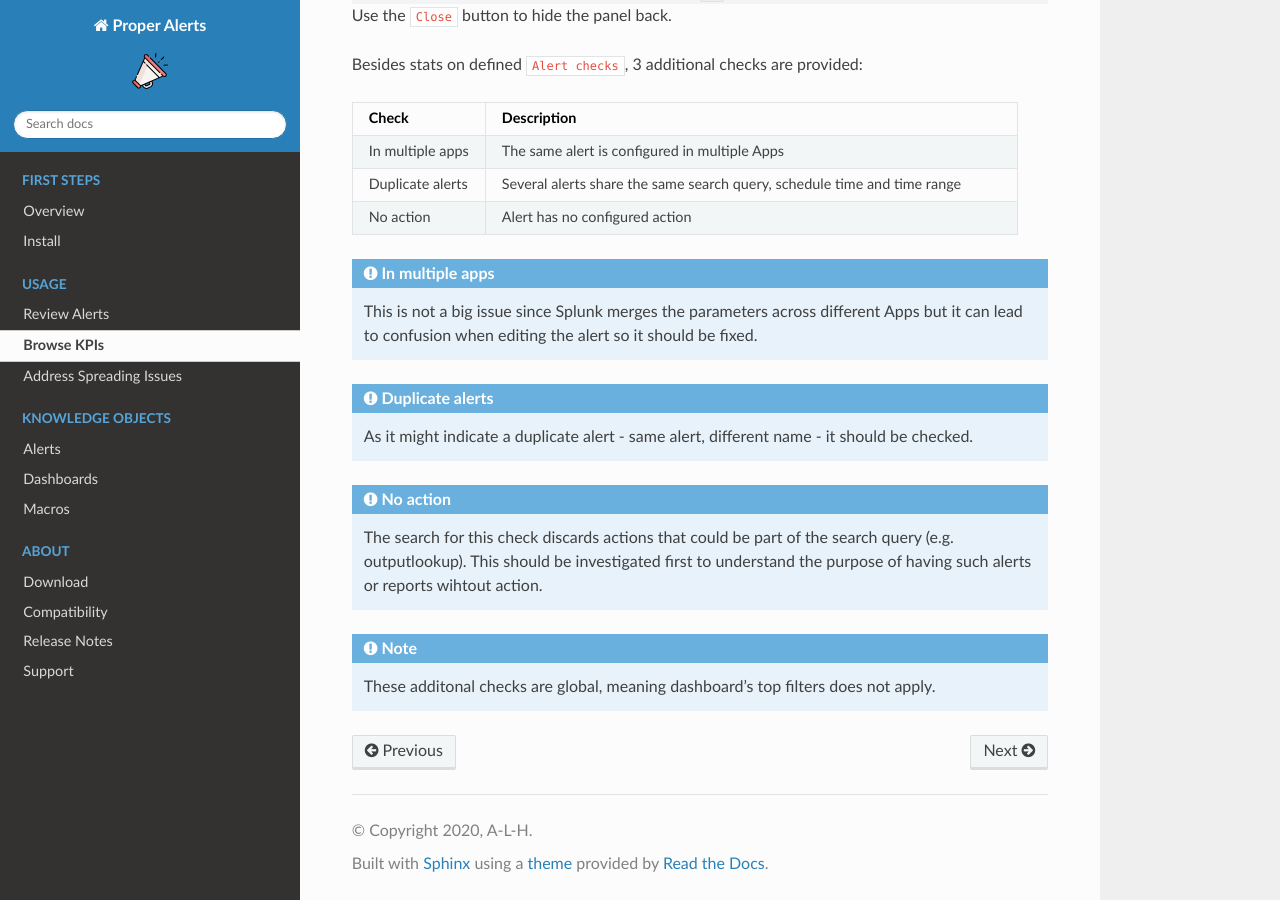
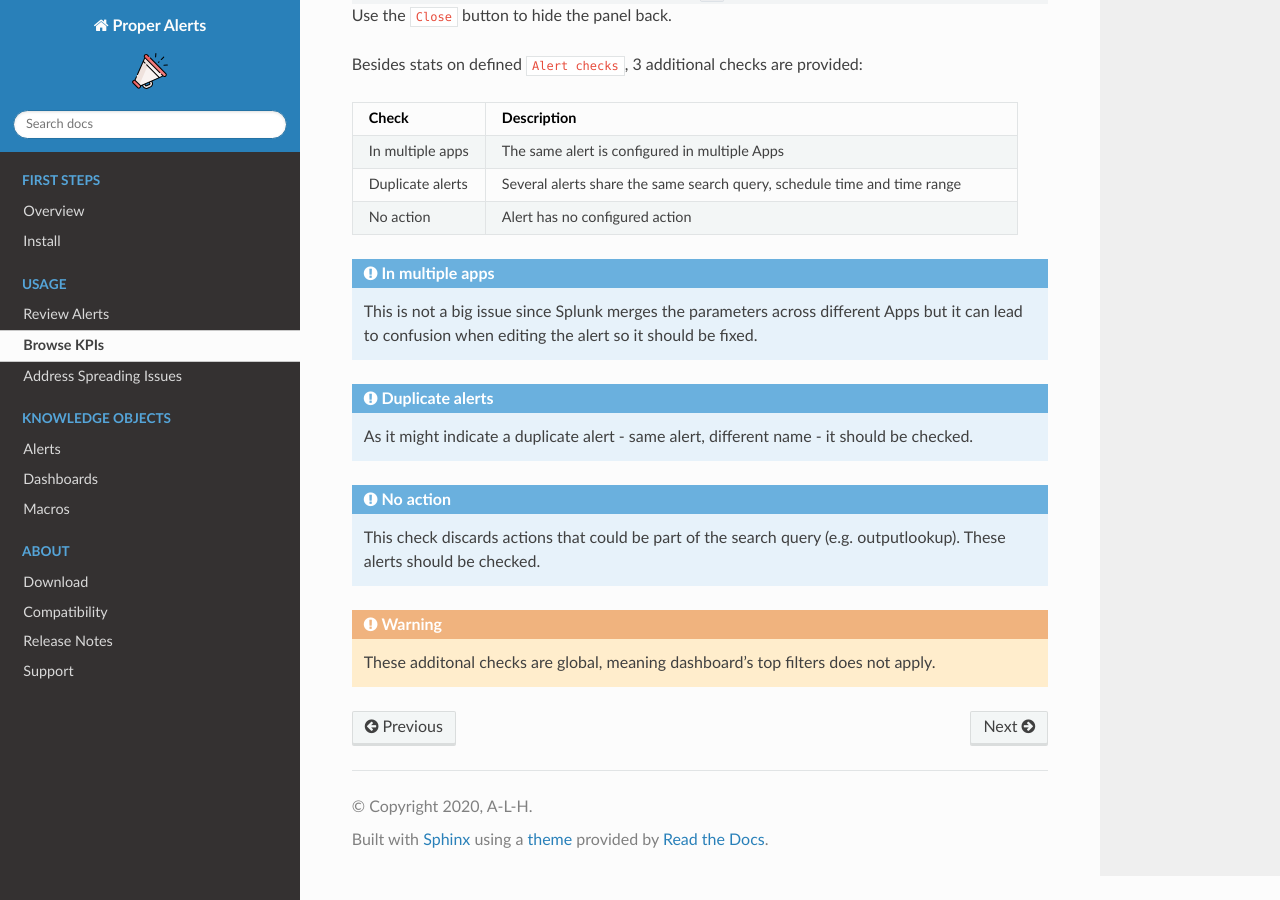
Before and after one commit to a-l-h/splunk-app-proper-alerts, a Sphinx documentation site: the page built from doc/kpis.rst, in a window 1280 px wide and 900 px high, scrolled down 711 px. Built offline with Sphinx 7.4.7 and the Read the Docs theme 2.0.0, drawn with Linux system fonts in a browser that asks for light colours; cross-references to code outside the pages are shown as plain code.

Commit message:
Update kpis.rst

```diff
--- a/doc/kpis.rst
+++ b/doc/kpis.rst
@@ -44,8 +44,7 @@ Besides stats on defined :hoverxref:`Alert checks<Alert Checks>`, 3 additional c
 
 .. admonition:: No action
 
-   The search for this check discards actions that could be part of the search query
-   (e.g. outputlookup). This should be investigated first to understand the purpose
-   of having such alerts or reports wihtout action.
+   This check discards actions that could be part of the search query
+   (e.g. outputlookup). These alerts should be checked.
 
-.. note:: These additonal checks are global, meaning dashboard's top filters does not apply.
+.. warning:: These additonal checks are global, meaning dashboard's top filters does not apply.
```
